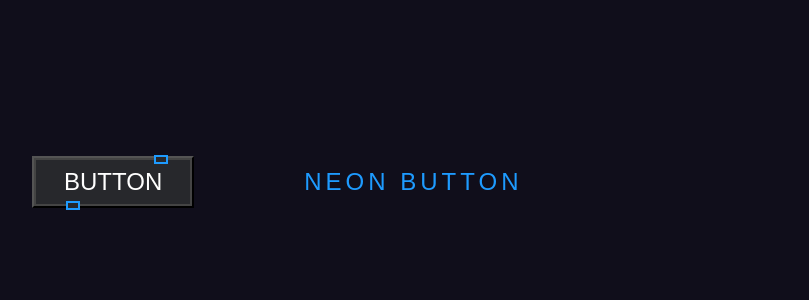
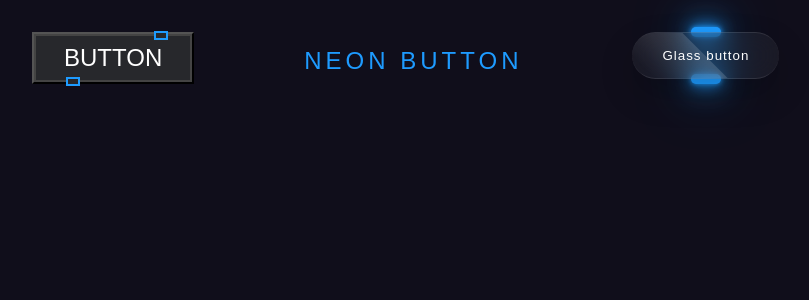
Before and after one commit to kefflen/styled-components-gallery, a React (Vite) app: page / in a window 1280 px wide. Shown: the top 300 px of the page, without its empty margins (0-809 px from the left). Built offline with nearby package versions, Linux system fonts and the light colour scheme.

Commit message:
Alterando layout em geral

```diff
--- a/src/App.tsx
+++ b/src/App.tsx
@@ -1,5 +1,6 @@
 import Button1 from "./components/buttons/Button1"
 import Button2 from "./components/buttons/Button2"
+import Button3 from "./components/buttons/Button3"
 import ComponentCanvas from "./components/ComponentCanvas"
 
 function App() {
@@ -8,6 +9,7 @@ function App() {
     <div className="App">
       <ComponentCanvas component={<Button1 />} />
       <ComponentCanvas component={<Button2 />} />
+      <ComponentCanvas component={<Button3 />} />
     </div>
   )
 }
--- a/src/components/ComponentCanvas/styled.ts
+++ b/src/components/ComponentCanvas/styled.ts
@@ -4,7 +4,6 @@ export const Container = styled.div`
   display: flex;
   justify-content: center;
   align-items: center;
-  max-height: 300px;
   max-width: 300px;
   height: 100%;
 `
--- /dev/null
+++ b/src/components/buttons/Button3/index.tsx
@@ -0,0 +1,19 @@
+import { useState } from "react"
+import { getNextColor } from "../../../utils"
+import { Container } from "./styled"
+
+const Button3: React.FC = () => {
+  const [colorSelection, setColorSelection] = useState(() => getNextColor())
+
+  return (
+    <Container neonColor={colorSelection.color}
+      onClick={() => setColorSelection(getNextColor(colorSelection.index))}>
+      <button>
+        Glass button
+      </button>
+    </Container>
+  )
+}
+
+
+export default Button3
--- /dev/null
+++ b/src/components/buttons/Button3/styled.ts
@@ -0,0 +1,98 @@
+import styled from "styled-components";
+
+type props = {
+  neonColor: string
+}
+
+export const Container = styled.div<props>`
+  --neon-color: ${props => props.neonColor};
+
+  position: relative;
+
+  ::before {
+    content: '';
+    position: absolute;
+    transform: translateX(-50%);
+    left: 50%;
+    bottom: -5px;
+    background: var(--neon-color);
+    box-shadow: 0 0 5px var(--neon-color),
+                0 0 15px var(--neon-color),
+                0 0 30px var(--neon-color),
+                0 0 60px var(--neon-color);
+    width: 30px;
+    height: 10px;
+    border-radius: 10px;
+    transition: 0.5s;
+    transition-delay: 0;
+  }
+
+  :hover::before {
+    bottom: 0;
+    height: 50%;
+    width: 80%;
+    border-radius: 30px;
+    transition-delay: 0.5s;
+  }
+
+  ::after {
+    content: '';
+    position: absolute;
+    transform: translateX(-50%);
+    left: 50%;
+    top: -5px;
+    background: var(--neon-color);
+    box-shadow: 0 0 5px var(--neon-color),
+                0 0 15px var(--neon-color),
+                0 0 30px var(--neon-color),
+                0 0 60px var(--neon-color);
+    width: 30px;
+    height: 10px;
+    border-radius: 10px;
+    transition: 0.5s;
+    transition-delay: 0;
+  }
+
+  :hover::after {
+    top: 0;
+    height: 50%;
+    width: 80%;
+    border-radius: 30px;
+    transition-delay: 0.5s;
+  }
+
+
+  button {
+    position: relative;
+    border: none;
+    background-color: rgba(255, 255, 255, 0.05);
+    box-shadow: 0 15px 35px rgba(0, 0, 0, 0.2);
+    border-top: 1px solid rgba(255, 255, 255, 0.1);
+    border-bottom: 1px solid rgba(255, 255, 255, 0.1);
+    border-radius: 30px;
+    color: #fff;
+    font-weight: 400;
+    letter-spacing: 1px;
+    transition: 0.5s;
+    padding: 15px 30px;
+    overflow: hidden;
+    backdrop-filter: blur(15px);
+    z-index: 1;
+
+    ::before {
+      content: '';
+      position: absolute;
+      top: 0;
+      left: 0;
+      width: 50%;
+      height: 100%;
+      background: linear-gradient(to left, rgba(255, 255, 255, 0.15), transparent);
+      transform: skewX(45deg) translate(0);
+      transition: 0.5s;
+    }
+
+    :hover::before {
+      transform: skewX(45deg) translate(200%);
+    }
+  }
+`
--- a/src/index.css
+++ b/src/index.css
@@ -9,7 +9,6 @@ html, body {
 
 .App {
   padding: 2em;
-  height: 100vh;
   display: flex;
   gap: 5em;
   flex-wrap: wrap;
```
